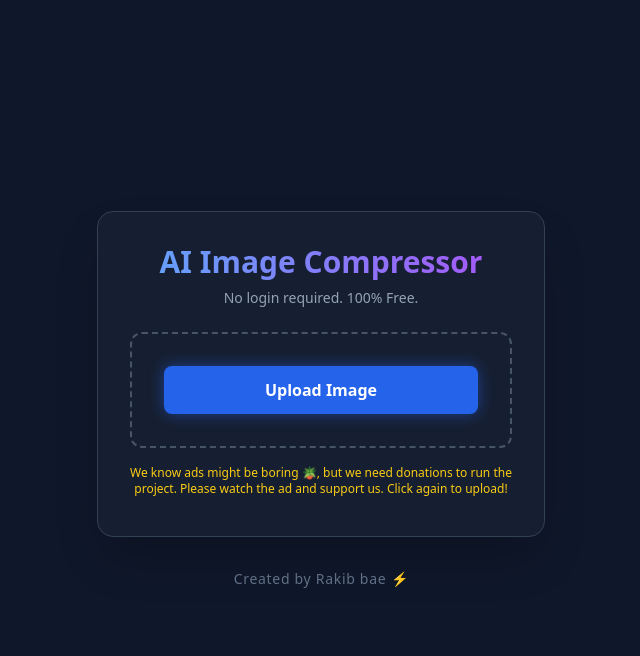
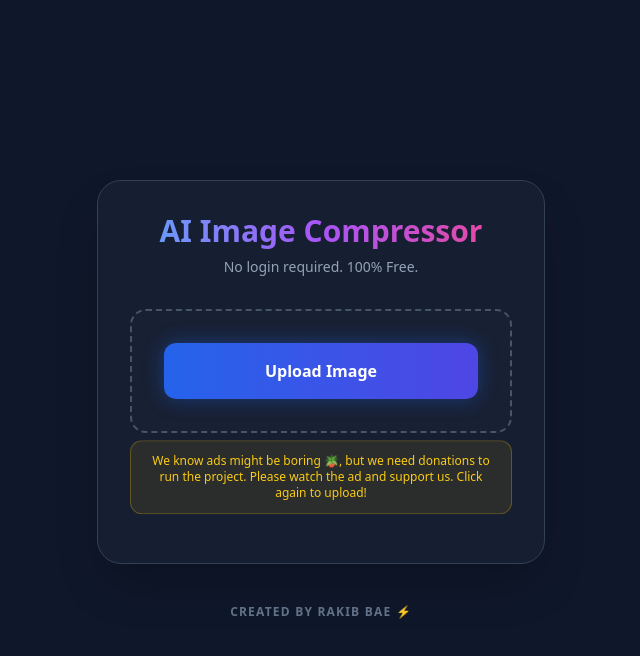
Before and after one commit to rakibbaee/ai-image-compressor, a Next.js app: page / in a window 1280 px wide. Both pictures are taken after a click on the button "Upload Image". Shown: the top 656 px of the page, without its empty margins (319-959 px from the left). Built offline with nearby package versions, Linux system fonts and the light colour scheme.

Commit message:
Implement vibration feedback on user actions
Added vibration feedback for user interactions like button clicks and file selection.

```diff
--- a/app/page.js
+++ b/app/page.js
@@ -1,5 +1,5 @@
 "use client";
-import { useState, useRef } from "react";
+import { useState, useRef, useEffect } from "react";
 
 export default function Home() {
   const [clicks, setClicks] = useState(0);
@@ -8,7 +8,16 @@ export default function Home() {
   const [stats, setStats] = useState(null);
   const fileInputRef = useRef(null);
 
+  // ব্রেইন হ্যাক: ভাইব্রেশন ফাংশন
+  const triggerVibration = () => {
+    if (typeof window !== "undefined" && navigator.vibrate) {
+      navigator.vibrate(50);
+    }
+  };
+
   const handleAction = () => {
+    triggerVibration(); // ক্লিকেই ফোন কাঁপবে!
+
     if (clicks === 0) {
       window.open("https://www.profitablecpmratenetwork.com/fp88w4cu?key=2c0368f539be5d8cad3117658eb622aa", "_blank");
       setShowMsg(true);
@@ -24,7 +33,8 @@ export default function Home() {
     const file = e.target.files[0];
     if (!file) return;
 
-    // Convert to MB
+    triggerVibration(); // ফাইল সিলেক্ট হলেও কাঁপবে!
+
     const originalSize = (file.size / 1024 / 1024).toFixed(2);
     setIsLoading(true);
     setStats(null);
@@ -42,7 +52,6 @@ export default function Home() {
         const blob = await res.blob();
         const compressedSize = (blob.size / 1024 / 1024).toFixed(2);
 
-        // Auto Download Trigger
         const url = window.URL.createObjectURL(blob);
         const a = document.createElement("a");
         a.href = url;
@@ -52,6 +61,7 @@ export default function Home() {
         a.remove();
 
         setStats({ original: originalSize, compressed: compressedSize });
+        triggerVibration(); // সাকসেস হলেও কাঁপবে!
       } else {
         alert("Compression failed! 🥲");
       }
@@ -65,22 +75,22 @@ export default function Home() {
 
   return (
     <main className="min-h-screen flex flex-col items-center justify-center p-4">
-      <div className="bg-slate-800/50 backdrop-blur-md p-8 rounded-2xl shadow-2xl border border-slate-700 max-w-md w-full text-center">
-        <h1 className="text-3xl font-bold mb-2 bg-gradient-to-r from-blue-400 to-purple-500 bg-clip-text text-transparent">AI Image Compressor</h1>
-        <p className="text-sm text-slate-400 mb-6">No login required. 100% Free.</p>
+      <div className="bg-slate-800/50 backdrop-blur-md p-8 rounded-3xl shadow-2xl border border-slate-700 max-w-md w-full text-center transform transition-all">
+        <h1 className="text-3xl font-extrabold mb-2 bg-gradient-to-r from-blue-400 via-purple-500 to-pink-500 bg-clip-text text-transparent">AI Image Compressor</h1>
+        <p className="text-sm text-slate-400 mb-8 font-medium">No login required. 100% Free.</p>
 
-        <div className="border-2 border-dashed border-slate-600 rounded-xl p-8 mb-6 hover:border-blue-500 transition-colors relative">
+        <div className="border-2 border-dashed border-slate-600 rounded-2xl p-8 mb-6 hover:border-blue-500 transition-all bg-slate-800/30 active:scale-95">
           <input type="file" ref={fileInputRef} onChange={handleFileUpload} className="hidden" accept="image/*" />
 
           {isLoading ? (
             <div className="flex flex-col items-center justify-center py-4">
-              <div className="animate-spin rounded-full h-10 w-10 border-t-2 border-b-2 border-blue-500 mb-2"></div>
-              <p className="text-blue-400 text-sm font-medium animate-pulse">AI is hacking the pixels...</p>
+              <div className="animate-spin rounded-full h-12 w-12 border-t-4 border-b-4 border-blue-500 mb-3 shadow-[0_0_15px_rgba(37,99,235,0.5)]"></div>
+              <p className="text-blue-400 text-sm font-bold animate-pulse tracking-wide">AI is hacking the pixels...</p>
             </div>
           ) : (
             <button
               onClick={handleAction}
-              className="bg-blue-600 hover:bg-blue-700 text-white font-bold py-3 px-6 rounded-lg w-full transition-all transform hover:scale-105 shadow-[0_0_15px_rgba(37,99,235,0.5)]"
+              className="bg-gradient-to-r from-blue-600 to-indigo-600 hover:from-blue-500 hover:to-indigo-500 text-white font-bold py-4 px-6 rounded-xl w-full transition-all transform hover:scale-105 active:scale-95 shadow-[0_0_20px_rgba(37,99,235,0.4)]"
             >
               Upload Image
             </button>
@@ -88,25 +98,27 @@ export default function Home() {
         </div>
 
         {showMsg && (
-          <p className="text-xs text-yellow-400 mt-4 animate-bounce">
-            We know ads might be boring 🪴, but we need donations to run the project. Please watch the ad and support us. Click again to upload!
-          </p>
+          <div className="mt-4 p-3 bg-yellow-500/10 border border-yellow-500/30 rounded-xl animate-bounce">
+            <p className="text-xs text-yellow-400 font-medium">
+              We know ads might be boring 🪴, but we need donations to run the project. Please watch the ad and support us. Click again to upload!
+            </p>
+          </div>
         )}
 
         {stats && (
-          <div className="mt-4 p-4 bg-slate-700/50 rounded-lg border border-slate-600 transform transition-all duration-500">
-            <p className="text-green-400 font-bold mb-2">Success! 🎉</p>
-            <div className="flex justify-between items-center text-sm font-medium">
+          <div className="mt-6 p-5 bg-gradient-to-br from-slate-700/50 to-slate-800/50 rounded-2xl border border-slate-600 transform transition-all duration-500 scale-105">
+            <p className="text-green-400 font-extrabold mb-3 text-lg">Success! 🎉</p>
+            <div className="flex justify-between items-center text-base font-bold bg-slate-900/50 p-3 rounded-lg">
               <span className="text-red-400">{stats.original} MB</span>
-              <span className="text-slate-400 text-xl">➜</span>
+              <span className="text-slate-400 text-2xl animate-pulse">➜</span>
               <span className="text-blue-400">{stats.compressed} MB</span>
             </div>
           </div>
         )}
       </div>
-      <footer className="mt-8 text-slate-500 text-sm font-medium tracking-wider">
+      <footer className="mt-10 text-slate-500 text-xs font-bold tracking-widest uppercase">
         Created by Rakib bae ⚡️
       </footer>
     </main>
   );
-    }
+}
```
